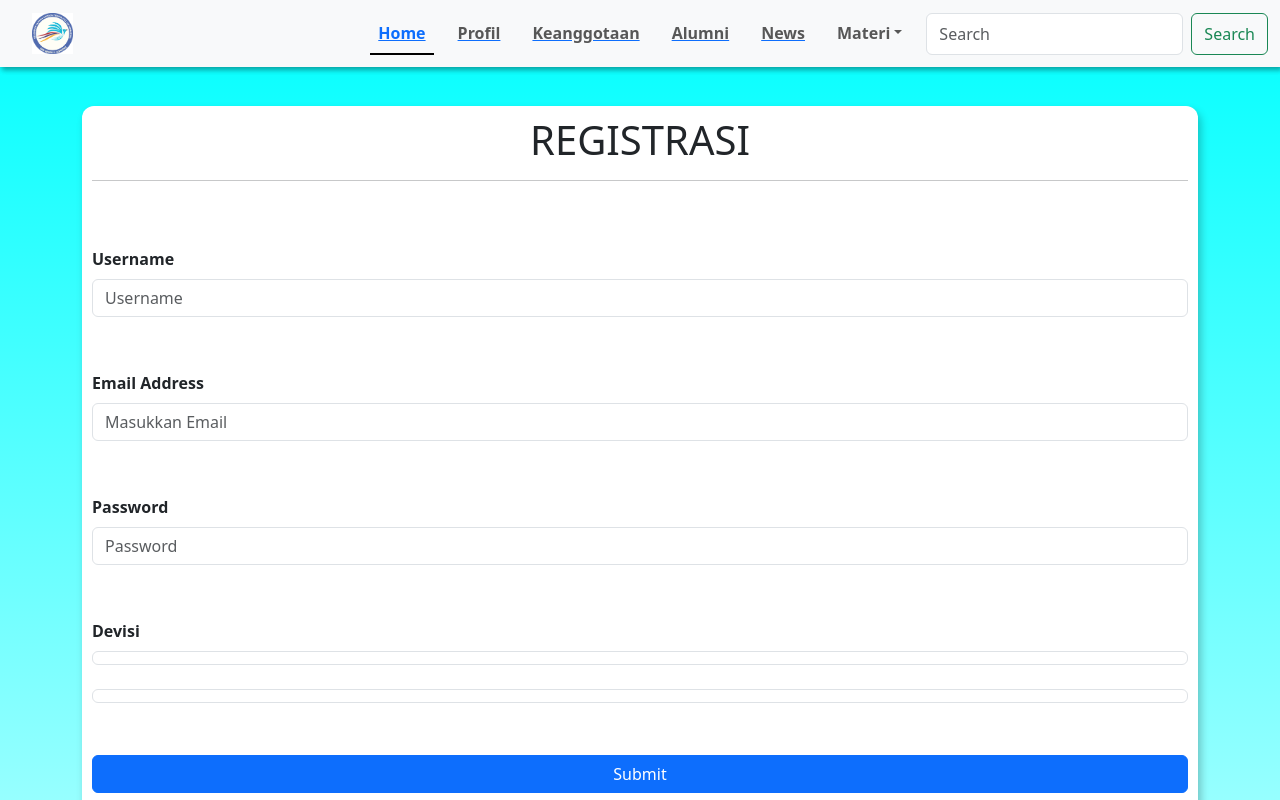
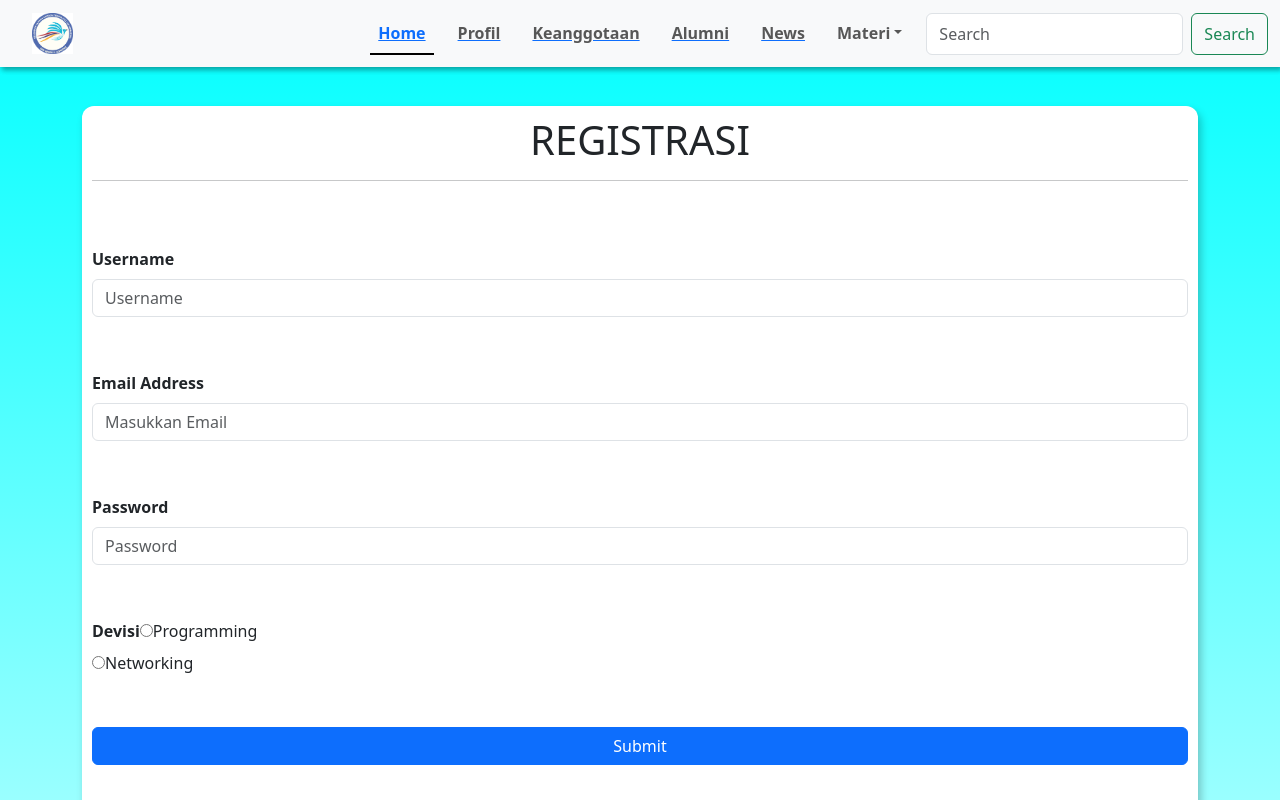
Before and after one commit to Tri69/Web-Kirti, a React (Vite) app: page /app/register in a window 1280 px wide. Shown: the top 800 px of the page. Built offline with nearby package versions, Linux system fonts and the light colour scheme.

Commit message:
Update Register.jsx

```diff
--- a/src/Auth/Register.jsx
+++ b/src/Auth/Register.jsx
@@ -104,19 +104,19 @@ const RegisterPage = () => {
                             <Form.Label>
                                 Devisi
                             </Form.Label>
-                            <Form.Control
+                            <input
                                 type="radio"
-                                required name="devisi1"
+                                name="devisi1"
 
-                                label="Programming" value="Programming"
+                                 value="Programming"
                                 onClick={(event) => setDevisi(event.target.value)}
-                            /><br/>
- <Form.Control
+                            /><text>Programming</text><br/>
+ <input
                                 type="radio" name="devisi1"
-                                required
-                                label="Networking" value="Networking"
+
+                                value="Networking"
                                 onClick={(event) => setDevisi(event.target.value)}
-                            />
+                            /><text>Networking</text>
                         </Form.Group><br/><br/>
 			    <center>
                         <Button
```
